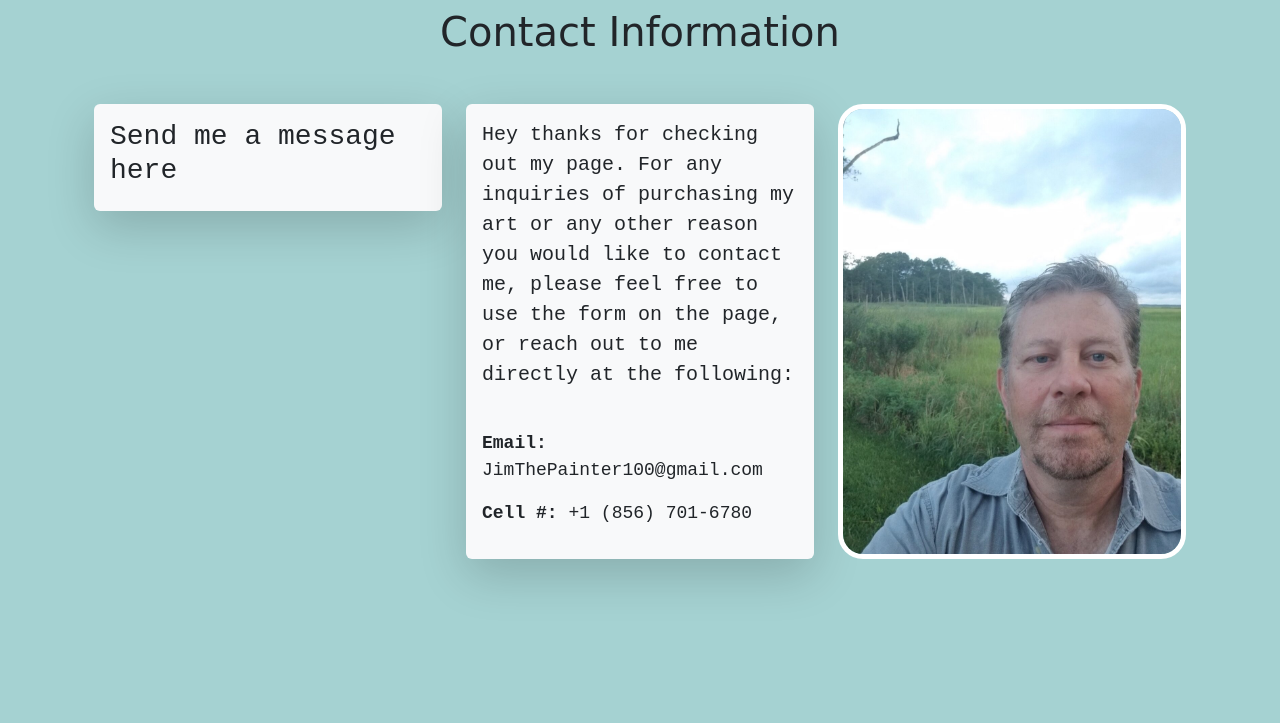
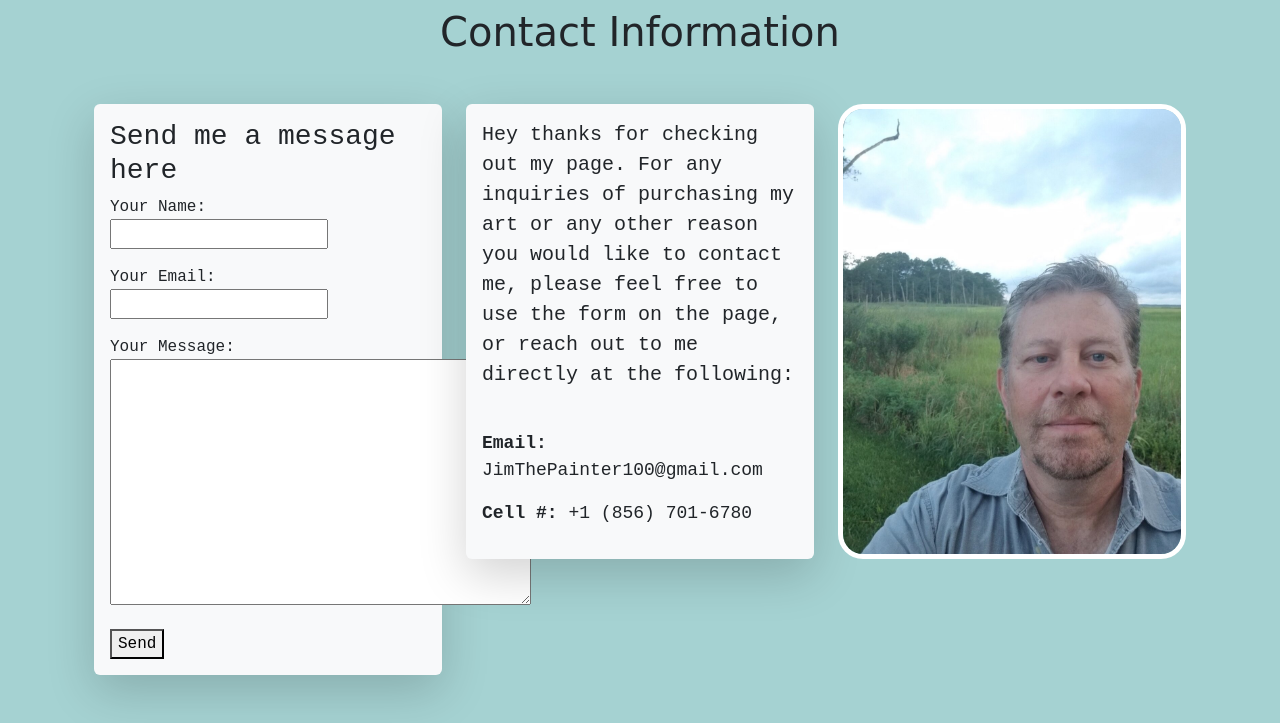
Before and after one commit to Eric-Militello/Jim-the-Artist-Django, a Django app: page /contact in a window 1280 px wide. Shown: the part 133-856 px from the top of the page. Before the commit the page ends 718 px from the top, so only its background shows below. Run offline with Django 4.2, Linux system fonts and the light colour scheme.

Commit message:
emails being sent from form

```diff
--- a/jimTheArtist/apps.py
+++ b/jimTheArtist/apps.py
@@ -1,6 +1,12 @@
 from django.apps import AppConfig
+from django import forms
 
 
 class JimtheartistConfig(AppConfig):
     default_auto_field = 'django.db.models.BigAutoField'
     name = 'jimTheArtist'
+
+class ContactForm(forms.Form):
+    name = forms.CharField(label='Your Name', max_length=100)
+    email = forms.EmailField(label='Your Email')
+    message = forms.CharField(label='Your Message', widget=forms.Textarea)
--- a/jimTheArtist/templates/contact.html
+++ b/jimTheArtist/templates/contact.html
@@ -9,6 +9,11 @@
     <div class="col-md-4 order-sm-2 order-lg-1 order-md-1">
       <div class="shadow-lg p-3 mb-5 bg-body-tertiary rounded">
         <h3>Send me a message here</h3>
+        <form method="post">
+          {% csrf_token %}
+          {{ form.as_p }}
+          <button type="submit">Send</button>
+      </form>
 
       </div>
     </div>
--- a/jimTheArtist/views.py
+++ b/jimTheArtist/views.py
@@ -1,6 +1,8 @@
 from django.shortcuts import render, get_object_or_404
+from django.core.mail import send_mail
 import random
 from .models import Painting
+from .apps import ContactForm
 
 def home(request):
     return render(request, 'home.html')
@@ -14,7 +16,26 @@ def gallery(request):
     return render(request, 'gallery.html', {'paintings': shuffled_paintings})
 
 def contact(request):
-    return render(request, 'contact.html')
+    if request.method == 'POST':
+        form = ContactForm(request.POST)
+        if form.is_valid():
+            # process the form data
+            name = form.cleaned_data['name']
+            email = form.cleaned_data['email']
+            message = form.cleaned_data['message']
+            # send the email
+            send_mail(
+                f"New message from {name} ({email})",
+                message,
+                email,
+                ['ericmilitellocoding@gmail.com'],
+                fail_silently=False,
+            )
+            # redirect to a success page
+            return render(request, 'contact.html')
+    else:
+        form = ContactForm()
+    return render(request, 'contact.html', {'form': form})
 
 
 
```
Also changed, not shown: web_project/settings.py (+8 -0 lines).
